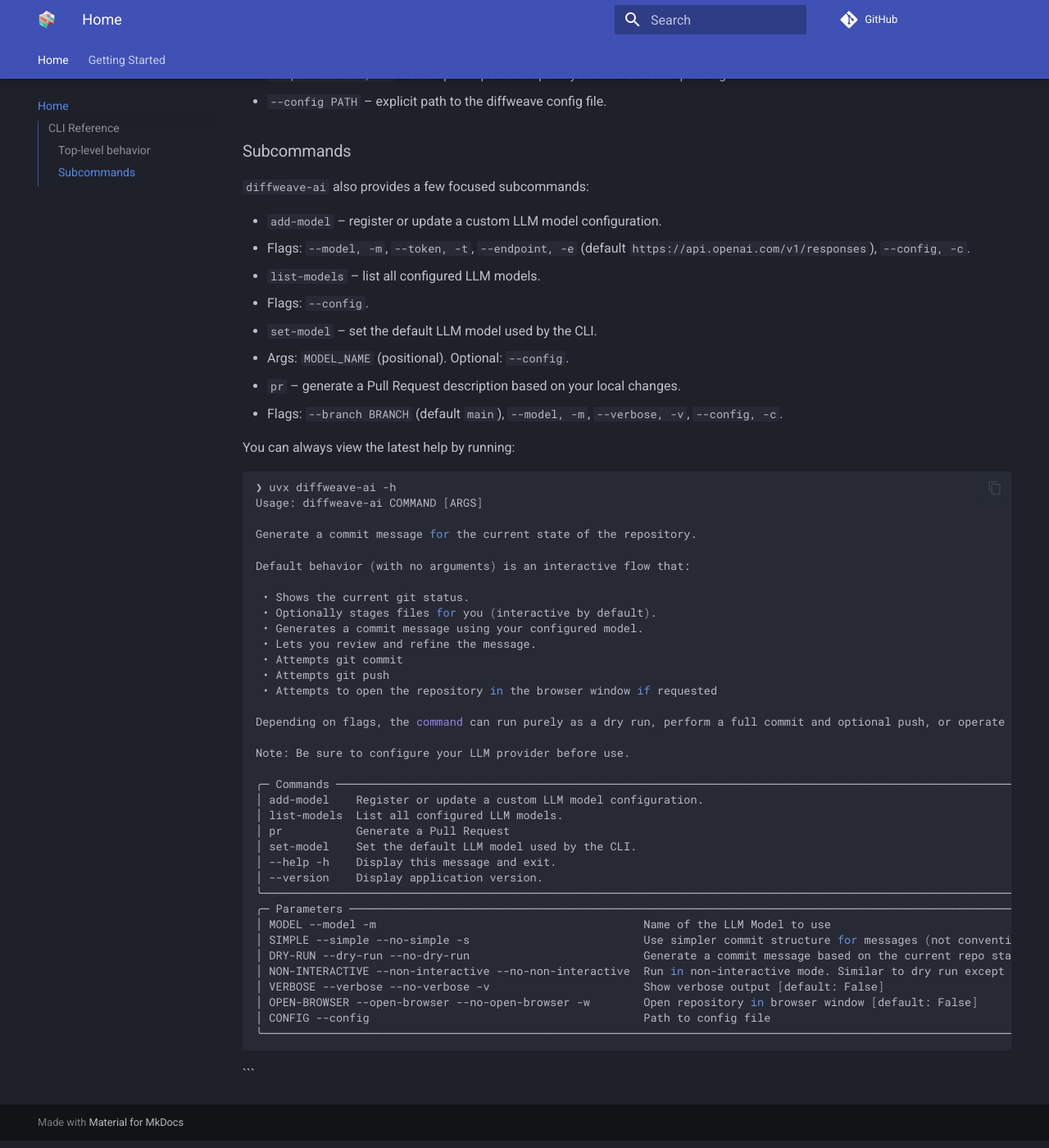
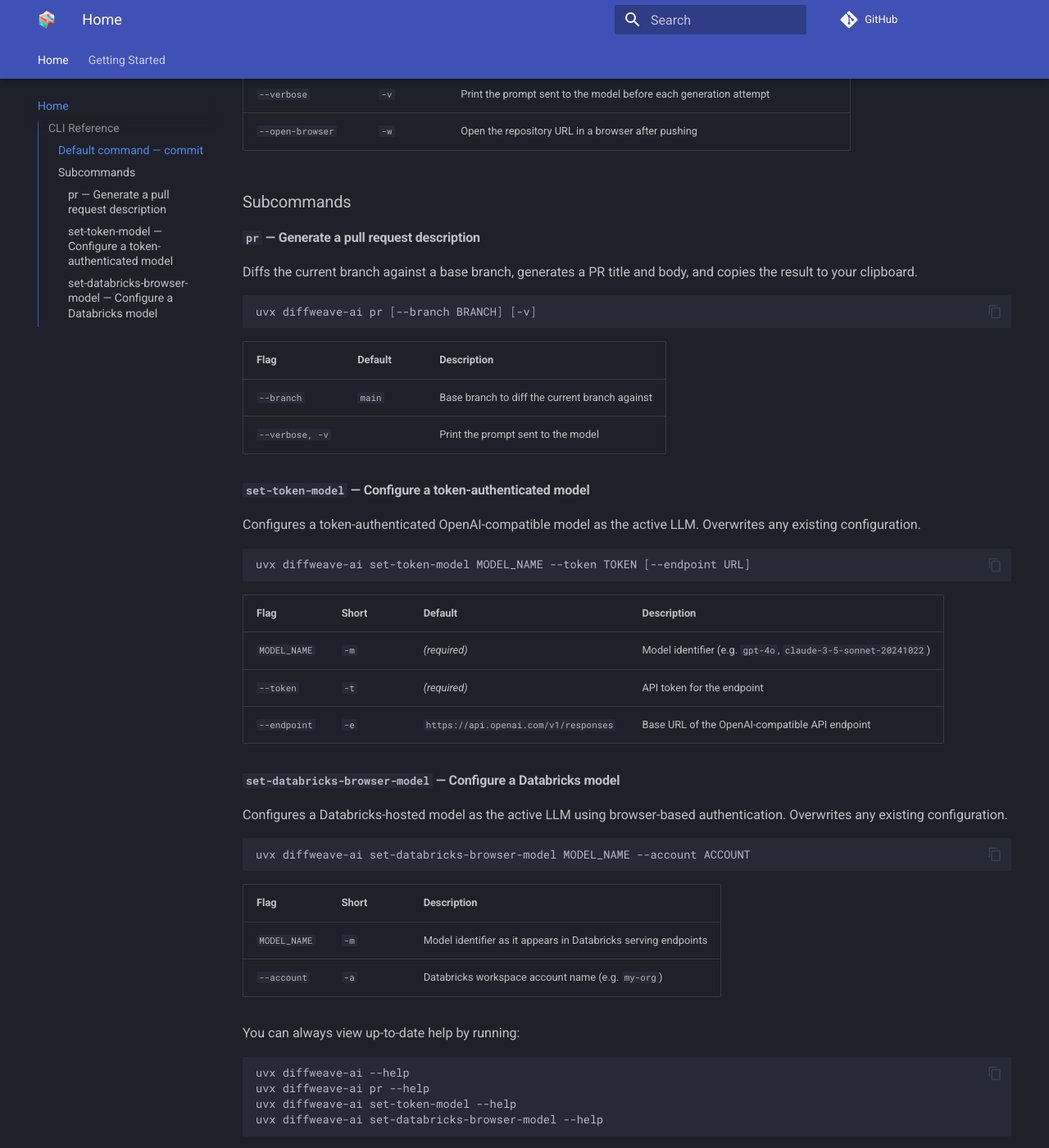
Before and after one commit to block/diffweave-ai, an MkDocs documentation site: the page built from docs/index.md, in a window 1280 px wide and 1400 px high, scrolled down 1401 px. Shown: the whole window at 82% size. Built offline with MkDocs 1.6.1 and Material for MkDocs 9.7.7, drawn with Linux system fonts in a browser that asks for light colours; comment, search, counter and statistics services are not loaded; some of the changed text lies outside the part shown.

Commit message:
docs: update documentation to include PR generation features
- Updated `README.md`, `docs/index.md`, and `docs/installation.md` to include instructions and details on generating pull request descriptions with DiffWeave.
- Expanded documentation to cover new features such as:
  - Pull request description generation and automatic clipboard copy.
  - Token-based and Databricks browser authentication configurations.
- Revised configuration instructions to reflect changes in CLI commands and flags.
- Improved descriptions for various CLI commands and default behaviors.
- Clarified installation and configuration steps for easier setup and usage.

````diff
--- a/docs/index.md
+++ b/docs/index.md
@@ -1,6 +1,6 @@
 # DiffWeave
 
-DiffWeave is a tool for automatically generating commit messages using large language models (LLMs).
+DiffWeave is a tool for automatically generating commit messages and pull request descriptions using large language models (LLMs).
 The goal is for this tool to be intuitive to use and to help you write meaningful commit messages.
 
 ![png](images/demo.png)
@@ -22,78 +22,74 @@
 uv run diffweave-ai [OPTIONS]
 ```
 
-### Top-level behavior
+### Default command — commit
 
 Running `diffweave-ai` with no subcommand starts the interactive commit flow:
 
 - Shows the current git status.
-- Optionally stages files for you (interactive by default).
+- Prompts you to stage files interactively.
 - Generates a commit message using your configured model.
 - Lets you review and refine the message.
-- Attempts `git commit`.
-- Optionally attempts `git push` and can open the repo in your browser if requested.
+- Runs `git commit`, then prompts whether to `git push`.
+- Optionally opens the repo in your browser if `--open-browser` is set.
 
-Key flags:
+Flags:
 
-- `--model, -m MODEL` – choose which configured model to use.
-- `--simple, -s` – use a simpler, non-Conventional-Commits style.
-- `--dry-run` – show the generated commit message and exit without committing.
-- `--non-interactive` – run without prompts, using the first generated message.
-- `--verbose, -v` – print additional logging.
-- `--open-browser, -w` – attempt to open the repo in your browser after pushing.
-- `--config PATH` – explicit path to the diffweave config file.
+| Flag | Short | Description |
+|------|-------|-------------|
+| `--simple` | `-s` | Use natural-language style instead of Conventional Commits (`feat:`, `fix:`, etc.) |
+| `--dry-run` | | Generate a commit message and print it, but do not commit or push |
+| `--non-interactive` | | Skip all prompts: use the first generated message and push automatically |
+| `--verbose` | `-v` | Print the prompt sent to the model before each generation attempt |
+| `--open-browser` | `-w` | Open the repository URL in a browser after pushing |
 
 ### Subcommands
 
-`diffweave-ai` also provides a few focused subcommands:
+#### `pr` — Generate a pull request description
 
-- `add-model` – register or update a custom LLM model configuration.
-  - Flags: `--model, -m`, `--token, -t`, `--endpoint, -e` (default `https://api.openai.com/v1/responses`), `--config, -c`.
-- `list-models` – list all configured LLM models.
-  - Flags: `--config`.
-- `set-model` – set the default LLM model used by the CLI.
-  - Args: `MODEL_NAME` (positional). Optional: `--config`.
-- `pr` – generate a Pull Request description based on your local changes.
-  - Flags: `--branch BRANCH` (default `main`), `--model, -m`, `--verbose, -v`, `--config, -c`.
-
-You can always view the latest help by running:
+Diffs the current branch against a base branch, generates a PR title and body, and copies the result to your clipboard.
 
 ```bash
-❯ uvx diffweave-ai -h
-Usage: diffweave-ai COMMAND [ARGS]
+uvx diffweave-ai pr [--branch BRANCH] [-v]
+```
 
-Generate a commit message for the current state of the repository.
+| Flag | Default | Description |
+|------|---------|-------------|
+| `--branch` | `main` | Base branch to diff the current branch against |
+| `--verbose, -v` | | Print the prompt sent to the model |
 
-Default behavior (with no arguments) is an interactive flow that:
+#### `set-token-model` — Configure a token-authenticated model
 
- • Shows the current git status.
- • Optionally stages files for you (interactive by default).
- • Generates a commit message using your configured model.
- • Lets you review and refine the message.
- • Attempts git commit
- • Attempts git push
- • Attempts to open the repository in the browser window if requested
+Configures a token-authenticated OpenAI-compatible model as the active LLM. Overwrites any existing configuration.
 
-Depending on flags, the command can run purely as a dry run, perform a full commit and optional push, or operate in a non-interactive mode suitable for scripts.
+```bash
+uvx diffweave-ai set-token-model MODEL_NAME --token TOKEN [--endpoint URL]
+```
 
-Note: Be sure to configure your LLM provider before use.
+| Flag | Short | Default | Description |
+|------|-------|---------|-------------|
+| `MODEL_NAME` | `-m` | *(required)* | Model identifier (e.g. `gpt-4o`, `claude-3-5-sonnet-20241022`) |
+| `--token` | `-t` | *(required)* | API token for the endpoint |
+| `--endpoint` | `-e` | `https://api.openai.com/v1/responses` | Base URL of the OpenAI-compatible API endpoint |
 
-╭─ Commands ──────────────────────────────────────────────────────────────────────────────────────────────────────────────────────────────────────────────────────────────────────────────╮
-│ add-model    Register or update a custom LLM model configuration.                                                                                                                       │
-│ list-models  List all configured LLM models.                                                                                                                                            │
-│ pr           Generate a Pull Request                                                                                                                                                    │
-│ set-model    Set the default LLM model used by the CLI.                                                                                                                                 │
-│ --help -h    Display this message and exit.                                                                                                                                             │
-│ --version    Display application version.                                                                                                                                               │
-╰─────────────────────────────────────────────────────────────────────────────────────────────────────────────────────────────────────────────────────────────────────────────────────────╯
-╭─ Parameters ────────────────────────────────────────────────────────────────────────────────────────────────────────────────────────────────────────────────────────────────────────────╮
-│ MODEL --model -m                                        Name of the LLM Model to use                                                                                                    │
-│ SIMPLE --simple --no-simple -s                          Use simpler commit structure for messages (not conventional commits) [default: False]                                           │
-│ DRY-RUN --dry-run --no-dry-run                          Generate a commit message based on the current repo status, print to stdout, and quit. [default: False]                         │
-│ NON-INTERACTIVE --non-interactive --no-non-interactive  Run in non-interactive mode. Similar to dry run except we then use that first commit message that comes back. [default: False]  │
-│ VERBOSE --verbose --no-verbose -v                       Show verbose output [default: False]                                                                                            │
-│ OPEN-BROWSER --open-browser --no-open-browser -w        Open repository in browser window [default: False]                                                                              │
-│ CONFIG --config                                         Path to config file                                                                                                             │
-╰─────────────────────────────────────────────────────────────────────────────────────────────────────────────────────────────────────────────────────────────────────────────────────────╯
+#### `set-databricks-browser-model` — Configure a Databricks model
+
+Configures a Databricks-hosted model as the active LLM using browser-based authentication. Overwrites any existing configuration.
+
+```bash
+uvx diffweave-ai set-databricks-browser-model MODEL_NAME --account ACCOUNT
 ```
+
+| Flag | Short | Description |
+|------|-------|-------------|
+| `MODEL_NAME` | `-m` | Model identifier as it appears in Databricks serving endpoints |
+| `--account` | `-a` | Databricks workspace account name (e.g. `my-org`) |
+
+You can always view up-to-date help by running:
+
+```bash
+uvx diffweave-ai --help
+uvx diffweave-ai pr --help
+uvx diffweave-ai set-token-model --help
+uvx diffweave-ai set-databricks-browser-model --help
 ```
--- a/docs/installation.md
+++ b/docs/installation.md
@@ -5,71 +5,70 @@
 Ensure you have the following dependencies installed:
 
 * [git](https://git-scm.com/downloads/linux)
-* [tree](https://linux.die.net/man/1/tree)
+* [tree](https://linux.die.net/man/1/tree) *(optional — used for pretty file-tree display when staging)*
 * [uv](https://docs.astral.sh/uv/getting-started/installation/)
 
 ## Installation
 
-Once `uv` is all set up on your shell, you can install `diffweave` with the following command:
+Once `uv` is set up on your shell, install `diffweave-ai` with:
 
 ```bash
 uvx diffweave-ai
 ```
 
-This will install `diffweave` as a "tool", in an isolated virtual environment with its own version
-of python and all required dependencies!
-[Check out the docs here for more information on tools](https://docs.astral.sh/uv/guides/tools/)
-
+This installs `diffweave-ai` as a uv tool in an isolated virtual environment with its own Python and all required dependencies.
+[See the uv tools documentation for more information.](https://docs.astral.sh/uv/guides/tools/)
 
 # Configuration
 
-## Configuring a model endpoint
+DiffWeave stores a single active model configuration at `~/.config/diffweave/config.yaml`. Running either setup command below will create or overwrite this file.
+
+## Token-authenticated models (OpenAI-compatible)
+
+Use `set-token-model` for any OpenAI-compatible endpoint — including OpenAI itself, Azure OpenAI, Anthropic, or a self-hosted model:
 
 ```bash
-uvx diffweave-ai add-model \
-    --model "name-of-your-model" \
-    --endpoint "https://endpoint-url" \
-    --token "$TOKEN"
+uvx diffweave-ai set-token-model "your-model-name" \
+    --token "$YOUR_API_TOKEN" \
+    --endpoint "https://your-endpoint-url"
 ```
 
-This stores the model configuration in your local diffweave config file so it can be reused across runs. Do NOT clutter your shell history with the raw token—set it as an environment variable and reference it as shown above.
+The `--endpoint` flag defaults to `https://api.openai.com/v1/responses` if omitted.
 
-### Example: Databricks Endpoint Configuration
+Do **not** paste raw tokens directly into your shell history. Set the token as an environment variable and reference it as shown above.
 
-Get a token from Databricks and set it as the environment variable `DATABRICKS_TOKEN`:
+### Example: OpenAI
 
 ```bash
-uvx diffweave-ai add-model \
-    --model "claude-3-7-sonnet" \
-    --endpoint "https://block-lakehouse-production.cloud.databricks.com/serving-endpoints" \
-    --token "$DATABRICKS_TOKEN"
+uvx diffweave-ai set-token-model "gpt-4o" \
+    --token "$OPENAI_API_KEY"
 ```
 
-## Setting the default model
-
-To make a particular model the default for `diffweave-ai`, run:
+### Example: Custom / self-hosted endpoint
 
 ```bash
-uvx diffweave-ai set-model "claude-3-7-sonnet"
+uvx diffweave-ai set-token-model "claude-3-5-sonnet-20241022" \
+    --token "$MY_API_TOKEN" \
+    --endpoint "https://my-llm-gateway.example.com/v1"
 ```
 
-You can still override the model per invocation with the `--model` / `-m` flag.
+## Databricks-hosted models (browser authentication)
 
-## Configuration file
-
-All model definitions and defaults are stored in a configuration file. By default, DiffWeave chooses a sensible location in your home directory, but you can override this with the `--config` / `-c` flag on any command that accepts it (for example: `add-model`, `set-model`, `list-models`, `pr`, or the default commit command).
-
-This is useful if you:
-
-- Maintain separate model configs for different projects or environments.
-- Want to keep a project-local configuration file checked into a repository.
-
-## Listing configured models
-
-To see what models are currently configured in your chosen config file, run:
+Use `set-databricks-browser-model` to configure a model hosted on Databricks. Authentication is handled via browser login — no token management required:
 
 ```bash
-uvx diffweave-ai list-models
+uvx diffweave-ai set-databricks-browser-model "databricks-meta-llama-3-3-70b-instruct" \
+    --account "my-org"
 ```
 
-You can pass `--config` if you want to point at a non-default config file.
+On first use (and whenever the cached token expires), a browser window will open for you to authenticate. The resulting token is cached locally and reused for subsequent runs.
+
+## Verifying your configuration
+
+After configuring a model, run a quick dry-run to confirm everything is working:
+
+```bash
+uvx diffweave-ai --dry-run
+```
+
+The model name in use is shown at the top of every run.
````
Also changed, not shown: README.md (+38 -25 lines).
